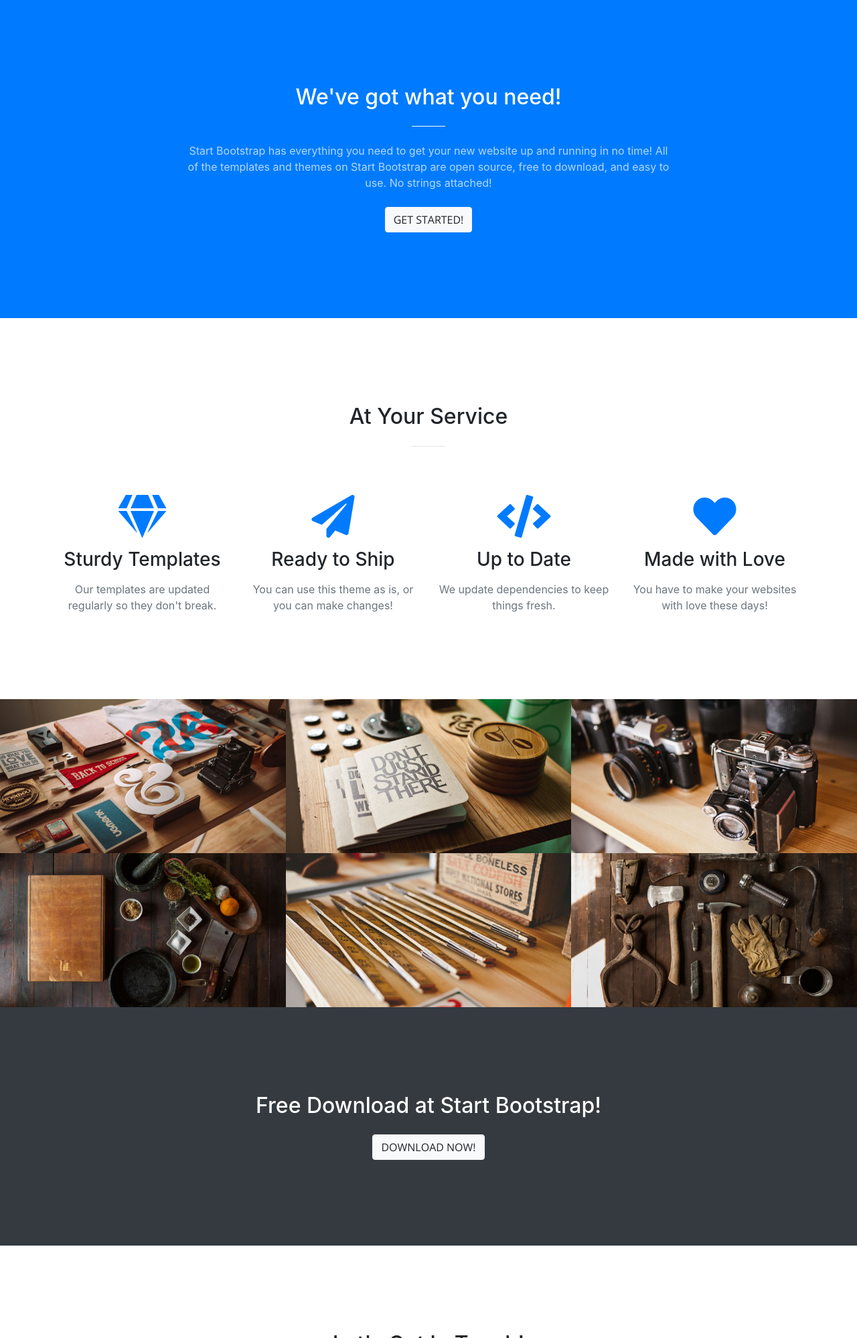
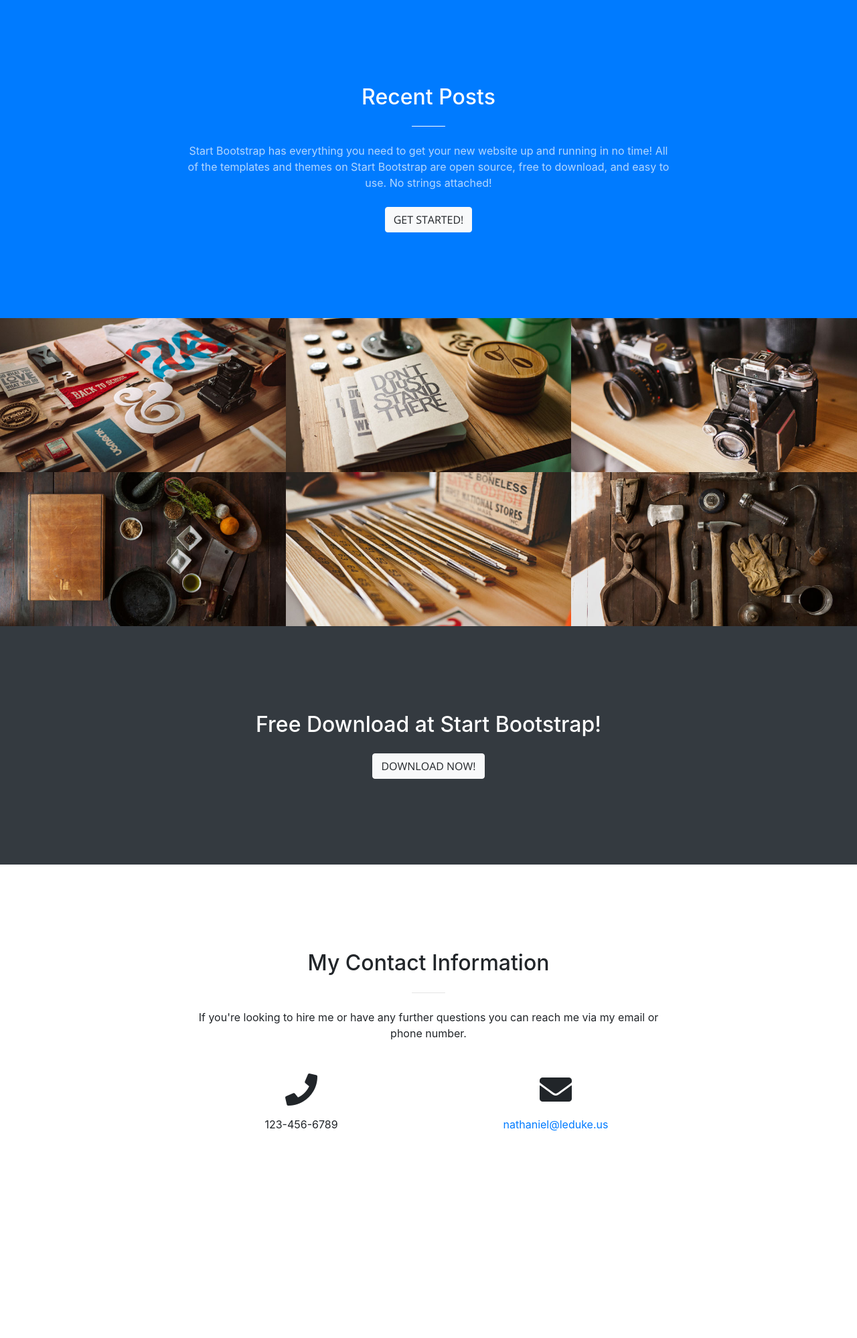
Before and after one commit to nleduke/portfolio, a website with bundled scripts: page index.html in a window 1280 px wide. Shown: the part 802-2800 px from the top of the page at 67% size. After the commit the page ends 2637 px from the top, so only its background shows below. Built offline with nearby package versions, Linux system fonts and the light colour scheme.

Commit message:
edit # 2

```diff
--- a/index.html
+++ b/index.html
@@ -64,7 +64,7 @@
             <hr>
           </div>
           <div class="col-lg-8 mx-auto">
-            <p class="text-faded mb-5">When setting out to write something new I'll start with a clearly defined genre or concept. Not to contain and limit my choices or creative input but to see what can be done within that chosen art form. I like to take it to the farthest and most abstract possibility. Often I attempt to make the opposite of the genre. Another notable characteristic of my writing is I like to keep things light. Often I achieve this through a conconversation tone. Inviting the reader opposed to commanding or assuming I have their attention. Ultimating I try to accomplish creating an interesting and enjoyable piece of work.
+            <p class="text-faded mb-5">When setting out to write something new I'll start with a clearly defined genre or concept. Not to limit my choices or creative input but to see what can be done within that chosen art form. I like to keep things light often through a conversational tone. Inviting the reader opposed to commanding or assuming I have their attention. Ultimating I try to accomplish creating an interesting and enjoyable piece of work.
 </p>
             <a class="btn btn-primary btn-xl js-scroll-trigger" href="#about">Find Out More</a>
           </div>
@@ -76,7 +76,7 @@
       <div class="container">
         <div class="row">
           <div class="col-lg-8 mx-auto text-center">
-            <h2 class="section-heading text-white">We've got what you need!</h2>
+            <h2 class="section-heading text-white">Recent Posts</h2>
             <hr class="light my-4">
             <p class="text-faded mb-4">Start Bootstrap has everything you need to get your new website up and running in no time! All of the templates and themes on Start Bootstrap are open source, free to download, and easy to use. No strings attached!</p>
             <a class="btn btn-light btn-xl js-scroll-trigger" href="#services">Get Started!</a>
@@ -85,6 +85,7 @@
       </div>
     </section>
 
+<!--
     <section id="services">
       <div class="container">
         <div class="row">
@@ -127,6 +128,7 @@
         </div>
       </div>
     </section>
+    <!--end of services-->
 
     <section class="p-0" id="portfolio">
       <div class="container-fluid p-0">
@@ -236,9 +238,9 @@
       <div class="container">
         <div class="row">
           <div class="col-lg-8 mx-auto text-center">
-            <h2 class="section-heading">Let's Get In Touch!</h2>
+            <h2 class="section-heading">My Contact Information</h2>
             <hr class="my-4">
-            <p class="mb-5">Ready to start your next project with us? That's great! Give us a call or send us an email and we will get back to you as soon as possible!</p>
+            <p class="mb-5">If you're looking to hire me or have any further questions you can reach me via my email or phone number.</p>
           </div>
         </div>
         <div class="row">
@@ -249,7 +251,7 @@
           <div class="col-lg-4 mr-auto text-center">
             <i class="fas fa-envelope fa-3x mb-3 sr-contact-2"></i>
             <p>
-              <a href="mailto:your-email@your-domain.com">feedback@startbootstrap.com</a>
+              <a href="mailto:your-email@your-domain.com">nathaniel@leduke.us</a>
             </p>
           </div>
         </div>
```
